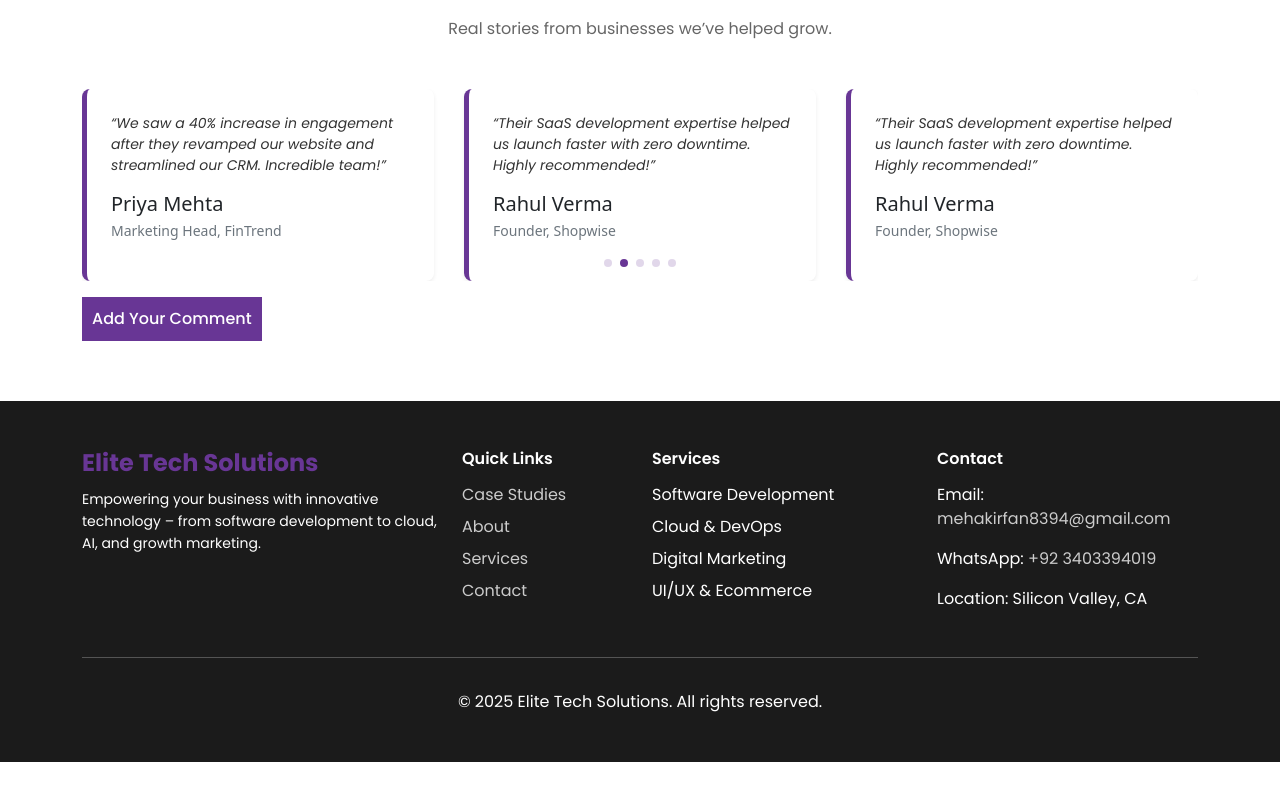
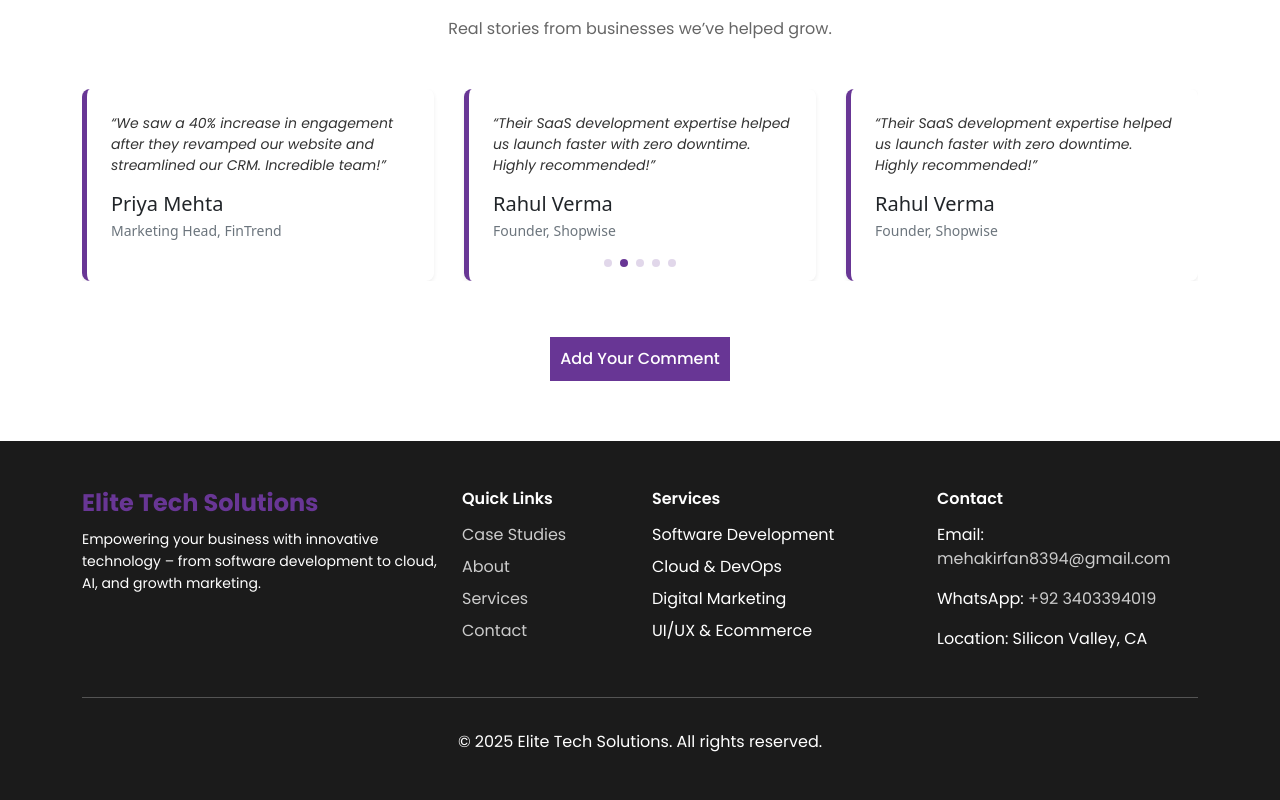
Before and after one commit to amnakhalid625/Elite_tech_website, a React (Vite) app: page / in a window 1280 px wide. Shown: the part 4696-5496 px from the top of the page. Before the commit the page ends 5458 px from the top, so only its background shows below. Built offline with nearby package versions, Linux system fonts and the light colour scheme.

Commit message:
elite_website

```diff
--- a/src/pages/testimonial/Testimonial.jsx
+++ b/src/pages/testimonial/Testimonial.jsx
@@ -86,9 +86,12 @@ const TestimonialSection = () => {
 
 
  {/* Add Comment Button */}
+ <div className='commentBtnWrapper'>
  <button className=" commentBtn text-center mt-3" onClick={() => alert('Open comment form')}>
         Add Your Comment
       </button>
+
+      </div>
 
       </div>
     </section>
--- a/src/pages/testimonial/testimonial.css
+++ b/src/pages/testimonial/testimonial.css
@@ -42,6 +42,11 @@
   .swiper-pagination-bullet-active {
     background-color: #341a5a;
   }
+  .commentBtnWrapper{
+    display: flex;
+  justify-content: center;
+  margin-top: 40px;
+  }
   .commentBtn{
     background-color: #683695;
     color: #fff;
```
